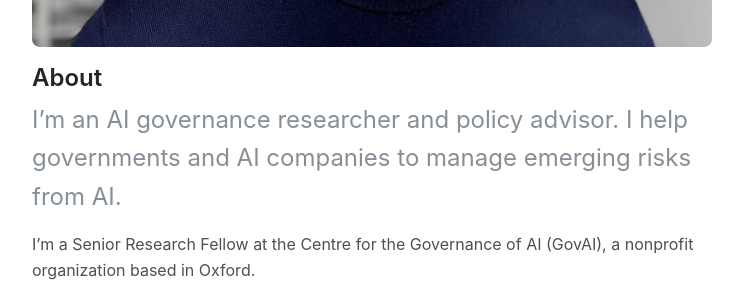
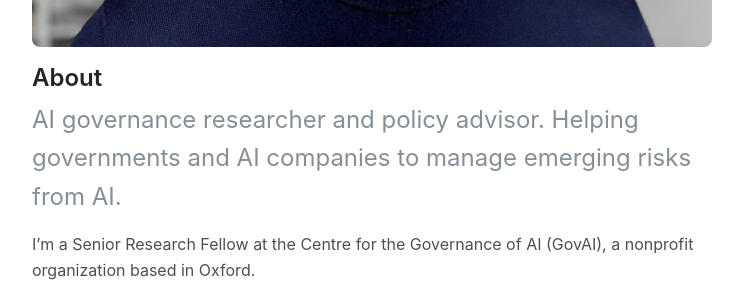
Before and after one commit to jonasschuett/jonasschuett.github.io, a Jekyll site: the page built from _posts/2020-04-04-introduction.md, in a window 1280 px wide and 900 px high, scrolled down 482 px. Shown: the part 155-455 px from the top of the window, without its empty margins (268-1011 px from the left). Built offline with Jekyll 4.4.1, drawn with Linux system fonts in a browser that asks for light colours; nearby versions of some CDN libraries.

Commit message:
Update 2020-04-04-introduction.md

```diff
--- a/_posts/2020-04-04-introduction.md
+++ b/_posts/2020-04-04-introduction.md
@@ -6,7 +6,7 @@ layout: page
 
 ## About
 
-<p class="lead">I’m an AI governance researcher and policy advisor. I help governments and AI companies to manage emerging risks from AI.</p>
+<p class="lead">AI governance researcher and policy advisor. Helping governments and AI companies to manage emerging risks from AI.</p>
 
 I'm a Senior Research Fellow at the [Centre for the Governance of AI (GovAI)](https://www.governance.ai/), a nonprofit organization based in Oxford.
 
```
